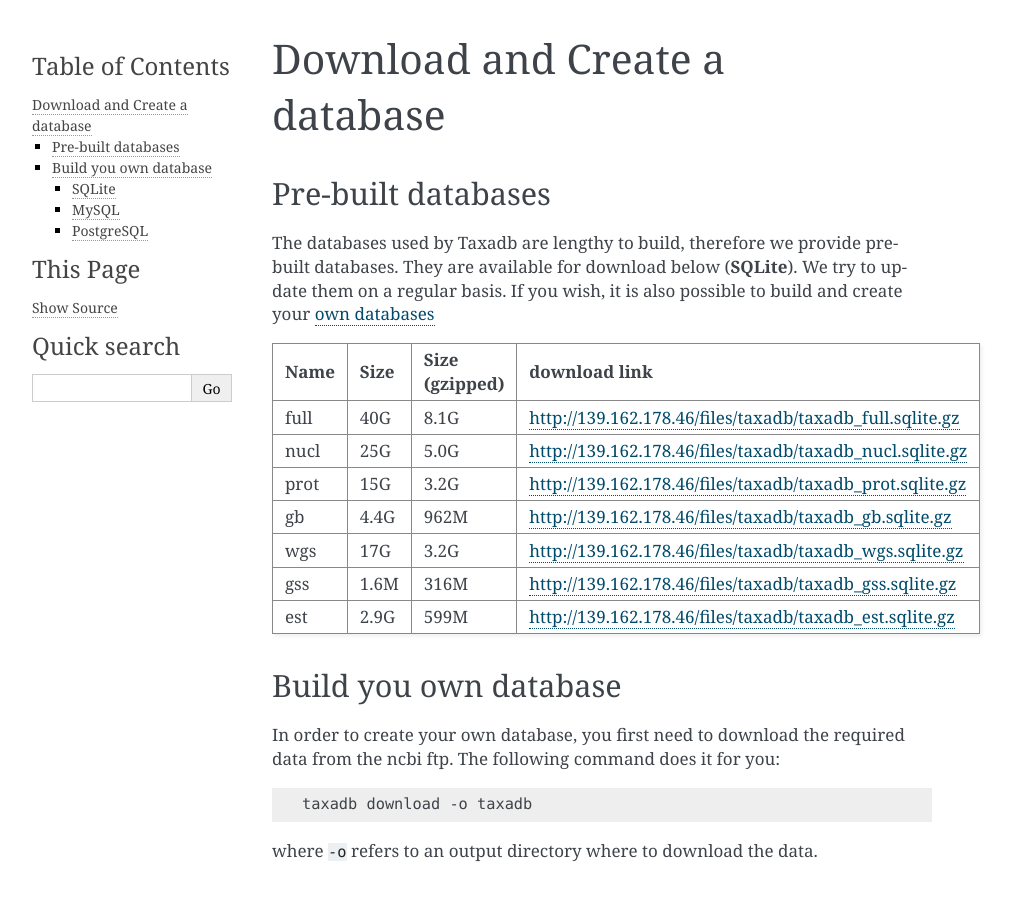
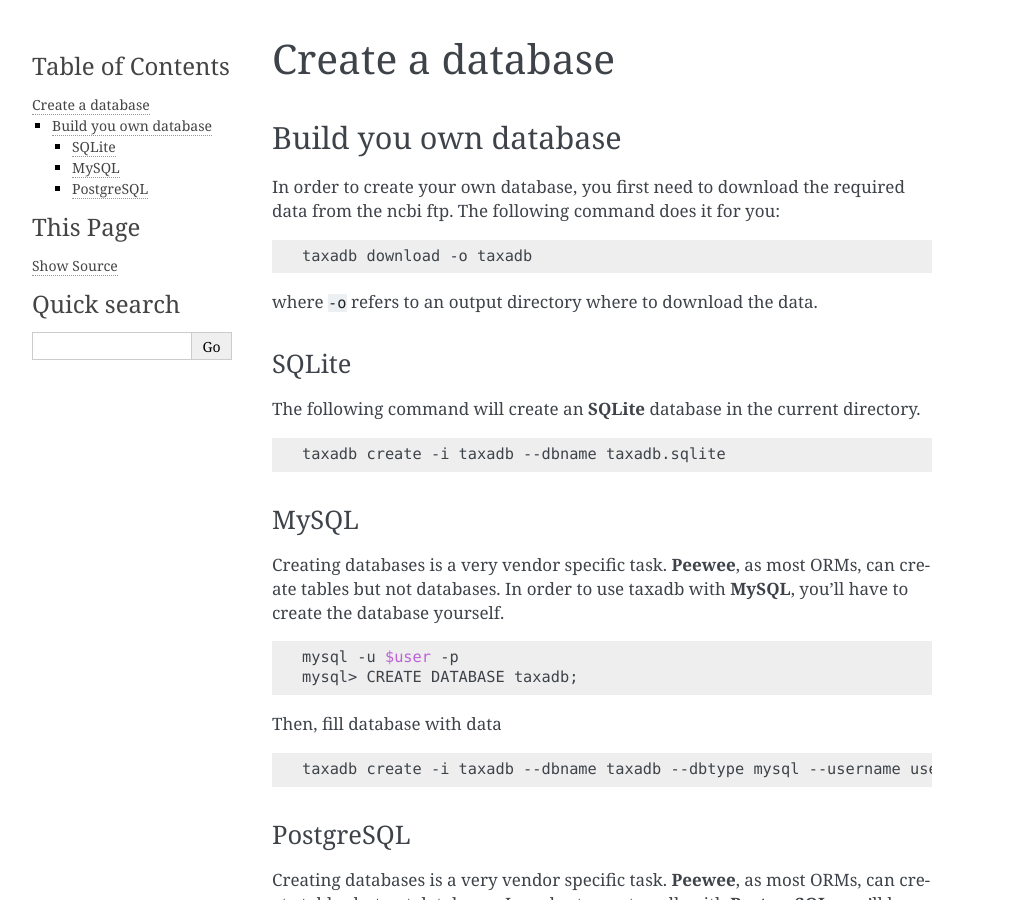
Before and after one commit to HadrienG/taxadb, a Sphinx documentation site: the page built from doc/taxadb/download.rst, in a window 1280 px wide and 900 px high. Shown: the whole window, without its empty margins (148-1160 px from the left). Built offline with Sphinx 7.4.7, drawn with Linux system fonts in a browser that asks for light colours.

Commit message:
db not avail for dl anymore

```diff
--- a/doc/taxadb/download.rst
+++ b/doc/taxadb/download.rst
@@ -1,36 +1,7 @@
 .. _download:
 
-Download and Create a database
-==============================
-
-.. _available_databases:
-
-Pre-built databases
--------------------
-
-The databases used by Taxadb are lengthy to build, therefore we provide pre-built databases.
-They are available for download below (**SQLite**).
-We try to update them on a regular basis.
-If you wish, it is also possible to build and create your :ref:`own databases <build_own_databases>`
-
-+------+------+----------------+---------------------------------------------------------------+
-| Name | Size | Size (gzipped) | download link                                                 |
-+======+======+================+===============================================================+
-| full | 40G  | 8.1G           | `<http://139.162.178.46/files/taxadb/taxadb_full.sqlite.gz>`_ |
-+------+------+----------------+---------------------------------------------------------------+
-| nucl | 25G  | 5.0G           | `<http://139.162.178.46/files/taxadb/taxadb_nucl.sqlite.gz>`_ |
-+------+------+----------------+---------------------------------------------------------------+
-| prot | 15G  | 3.2G           | `<http://139.162.178.46/files/taxadb/taxadb_prot.sqlite.gz>`_ |
-+------+------+----------------+---------------------------------------------------------------+
-| gb   | 4.4G | 962M           | `<http://139.162.178.46/files/taxadb/taxadb_gb.sqlite.gz>`_   |
-+------+------+----------------+---------------------------------------------------------------+
-| wgs  | 17G  | 3.2G           | `<http://139.162.178.46/files/taxadb/taxadb_wgs.sqlite.gz>`_  |
-+------+------+----------------+---------------------------------------------------------------+
-| gss  | 1.6M | 316M           | `<http://139.162.178.46/files/taxadb/taxadb_gss.sqlite.gz>`_  |
-+------+------+----------------+---------------------------------------------------------------+
-| est  | 2.9G | 599M           | `<http://139.162.178.46/files/taxadb/taxadb_est.sqlite.gz>`_  |
-+------+------+----------------+---------------------------------------------------------------+
-
+Create a database
+=================
 
 .. _build_own_databases:
 
```
Also changed, not shown: README.md (+1 -21 lines).
